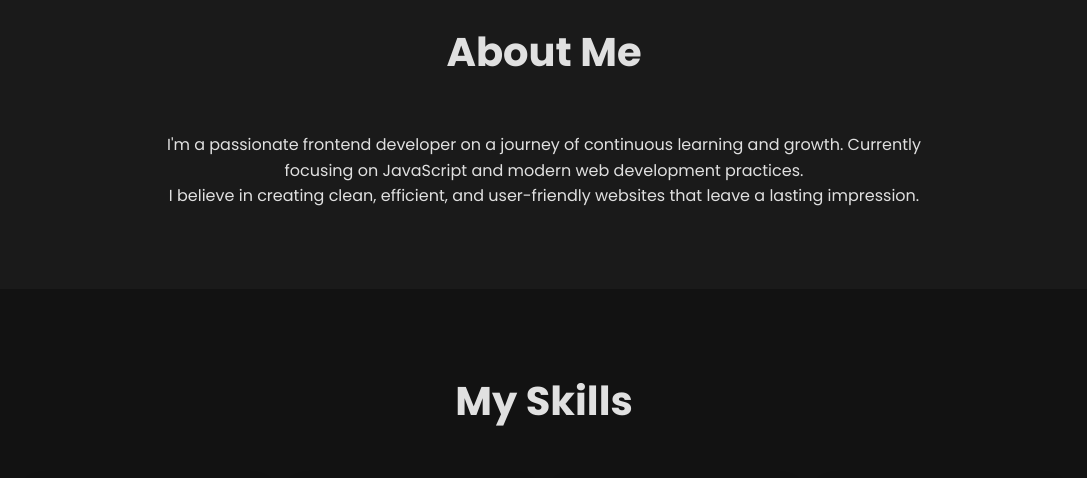
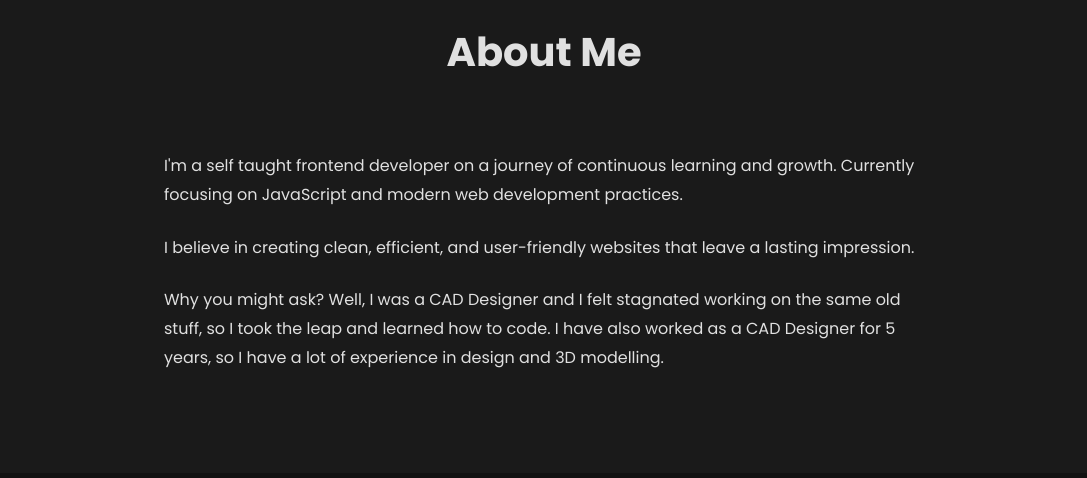
Before and after one commit to AdrianLicht/Portfolio, a plain HTML site: page index.html in a window 1280 px wide. Shown: the part 860-1338 px from the top of the page, without its empty margins (96-1183 px from the left). Drawn offline with Linux system fonts and the light colour scheme.

Commit message:
Improved text spacing and formatting in About section, fixed typos

```diff
--- a/index.html
+++ b/index.html
@@ -38,8 +38,12 @@
         <h2>About Me</h2>
         <div class="about-content">
             <div class="about-text">
-                <p>I'm a passionate frontend developer on a journey of continuous learning and growth. Currently focusing on JavaScript and modern web development practices.</p>
+                <p>I'm a self taught frontend developer on a journey of continuous learning and growth. Currently focusing on JavaScript and modern web development practices.</p>
+
                 <p>I believe in creating clean, efficient, and user-friendly websites that leave a lasting impression.</p>
+
+                <p>Why you might ask? Well, I was a CAD Designer and I felt stagnated working on the same old stuff, so I took the leap and learned how to code.
+                I have also worked as a CAD Designer for 5 years, so I have a lot of experience in design and 3D modelling.</p>
             </div>
         </div>
     </section>
@@ -89,10 +93,10 @@
         <div class="contact-content">
             <form id="contact-form">
                 <div class="form-group">
-                    <input type="text" id="name" name="name" required placeholder="Your Name">
+                    <input type="text" id="name" name="name" required placeholder="Adrian Lichtfeldt">
                 </div>
                 <div class="form-group">
-                    <input type="email" id="email" name="email" required placeholder="Your Email">
+                    <input type="email" id="email" name="email" required placeholder="adrian.lichtfeldt@gmail.com">
                 </div>
                 <div class="form-group">
                     <textarea id="message" name="message" required placeholder="Your Message"></textarea>
@@ -105,7 +109,7 @@
     <footer>
         <div class="social-links">
             <a href="https://github.com/AdrianLicht" target="_blank"><i class="fab fa-github"></i></a>
-            <a href="#" target="_blank"><i class="fab fa-linkedin"></i></a>
+            <a href="https://www.linkedin.com/in/adrian-lichtfeldt-1658bb225/" target="_blank"><i class="fab fa-linkedin"></i></a>
         </div>
         <p>&copy; 2025 Adrian. All rights reserved.</p>
     </footer>
--- a/styles.css
+++ b/styles.css
@@ -196,7 +196,20 @@ h2 {
 .about-content {
     max-width: 800px;
     margin: 0 auto;
-    text-align: center;
+    padding: 20px;
+}
+
+.about-text {
+    line-height: 1.8;
+    color: var(--text-primary);
+}
+
+.about-text p {
+    margin-bottom: 1.5rem;
+}
+
+.about-text p:last-child {
+    margin-bottom: 0;
 }
 
 /* Skills Section */
```
